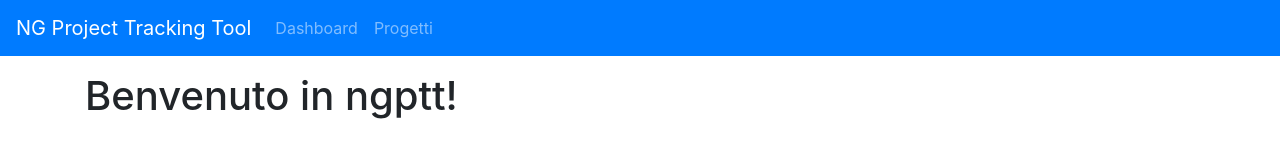
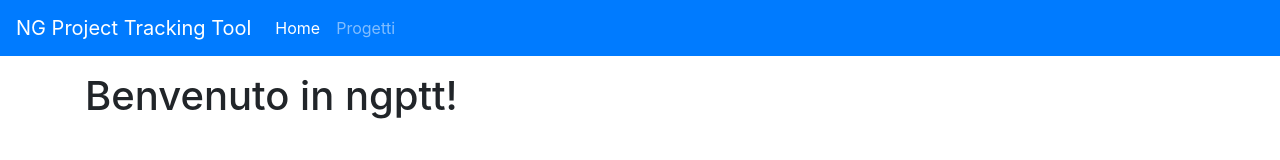
Before and after one commit to fsciuti/ng-zero2hero, an Angular app: page /home in a window 1280 px wide. Shown: the top 160 px of the page. Built offline with nearby package versions, Linux system fonts and the light colour scheme.

Commit message:
feat: add navbar.component

```diff
--- a/src/app/app.component.html
+++ b/src/app/app.component.html
@@ -1,16 +1,4 @@
-<nav class="navbar navbar-expand-md navbar-dark bg-primary">
-    <a class="navbar-brand" href="#">NG Project Tracking Tool</a>
-    <div>
-        <ul class="navbar-nav mr-auto">
-            <li class="nav-item">
-                <a class="nav-link" href="#">Dashboard</a>
-            </li>
-            <li class="nav-item">
-                <a class="nav-link" href="#">Progetti</a>
-            </li>
-        </ul>
-    </div>
-</nav>
+<ngptt-navbar></ngptt-navbar>
 
 <div class="container mt-3">
     <router-outlet></router-outlet>
--- a/src/app/app.module.ts
+++ b/src/app/app.module.ts
@@ -13,6 +13,7 @@ import { ProjectListComponent } from './projects/project-list/project-list.compo
 import { ProjectSearchComponent } from './projects/project-search/project-search.component';
 import { ProjectDetailComponent } from './projects/project-detail/project-detail.component';
 import { HomeComponent } from './home/home.component';
+import { NavbarComponent } from './navbar/navbar.component';
 
 @NgModule({
   declarations: [
@@ -23,7 +24,8 @@ import { HomeComponent } from './home/home.component';
     ProjectListComponent,
     ProjectSearchComponent,
     ProjectDetailComponent,
-    HomeComponent
+    HomeComponent,
+    NavbarComponent
   ],
   imports: [
     BrowserModule,
--- /dev/null
+++ b/src/app/navbar/navbar.component.html
@@ -0,0 +1,13 @@
+<nav class="navbar navbar-expand-md navbar-dark bg-primary">
+    <a class="navbar-brand" routerLink="/">NG Project Tracking Tool</a>
+    <div>
+        <ul class="navbar-nav mr-auto">
+            <li class="nav-item" routerLinkActive="active">
+                <a class="nav-link" routerLink="/home">Home</a>
+            </li>
+            <li class="nav-item" routerLinkActive="active">
+                <a class="nav-link" routerLink="/projects">Progetti</a>
+            </li>
+        </ul>
+    </div>
+</nav>
--- /dev/null
+++ b/src/app/navbar/navbar.component.ts
@@ -0,0 +1,15 @@
+import { Component, OnInit } from '@angular/core';
+
+@Component({
+  selector: 'ngptt-navbar',
+  templateUrl: './navbar.component.html',
+  styleUrls: ['./navbar.component.css']
+})
+export class NavbarComponent implements OnInit {
+
+  constructor() { }
+
+  ngOnInit() {
+  }
+
+}
```
Also changed, not shown: src/app/navbar/navbar.component.css (added).
